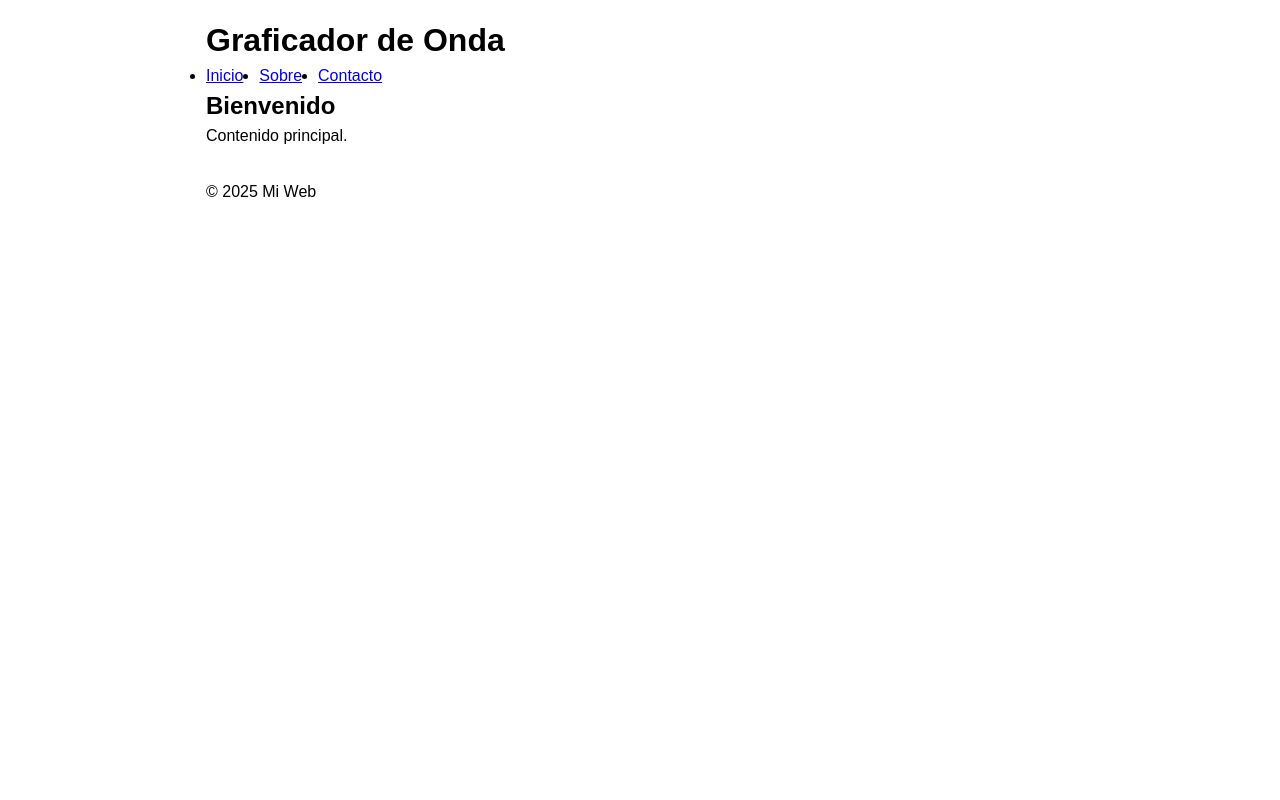
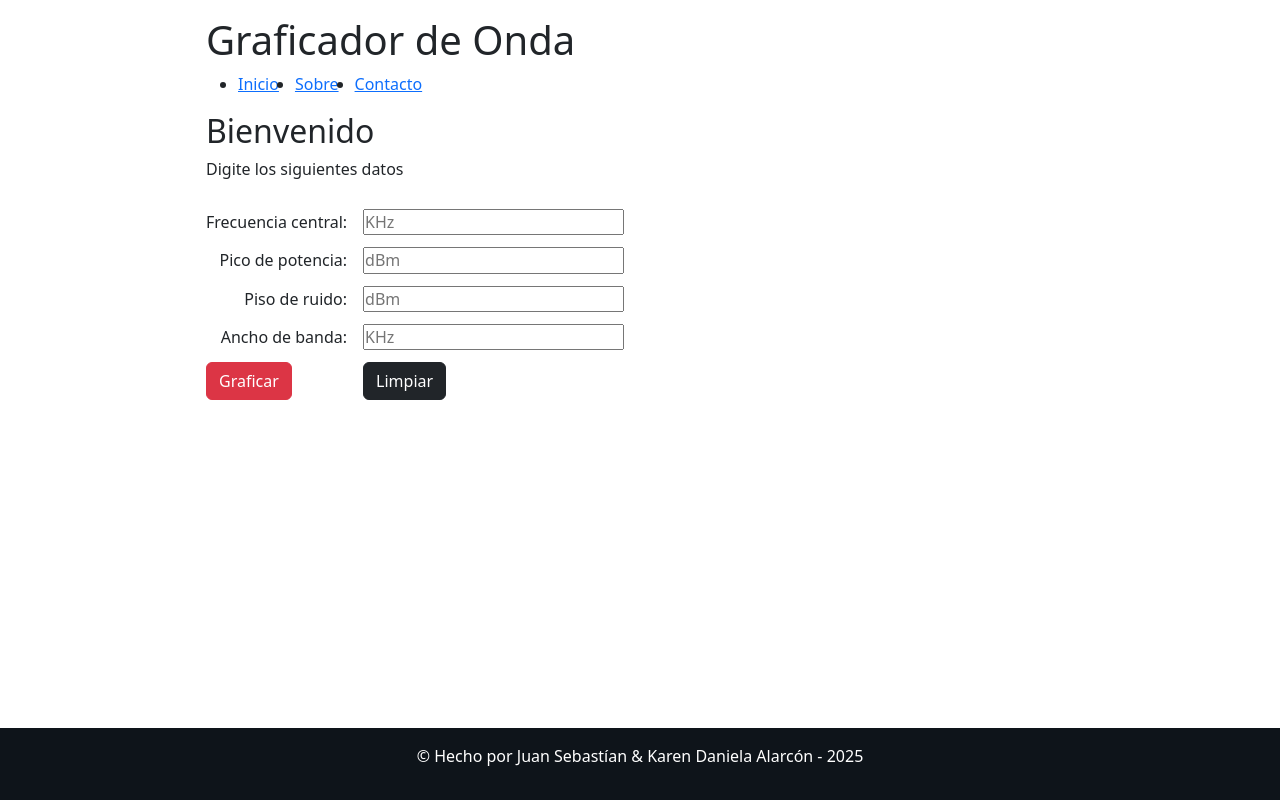
Before and after one commit to Jhonxy123/Graficador_Ondas, a Flask app: page / in a window 1280 px wide. Run offline with Flask 3, Linux system fonts and the light colour scheme.

Commit message:
:lipstick: Agregando front-end base

```diff
--- a/static/style.css
+++ b/static/style.css
@@ -7,13 +7,27 @@
   box-sizing: border-box;
 }
 
-  /* 2) Layout móvil (100% ancho) */
+/* 2) html/body full-height y body flex-column */
+html, body {
+  height: 100%;
+}
 body {
+  display: flex;
+  flex-direction: column;
+  min-height: 100vh;
   font-family: sans-serif;
+  /* interlineado general tipo 1.5 */
   line-height: 1.5;
+}
+
+/* 3) Wrapper que contiene header/nav/main y controla ancho y padding */
+.wrapper {
+  flex: 1;       /* empuja el footer abajo */
+  width: 100%;
   padding: 1rem;
 }
 
+/* 4) Estructura interna */
 header {
   display: flex;
   justify-content: space-between;
@@ -30,21 +44,65 @@
   border: none;
 }
 
-  /* Ejemplo de sección en móvil */
+/* 5) Interlineado en tu contenido */
 main section {
   margin-bottom: 2rem;
+  line-height: 1.4;
 }
 
-  /* 3) Media Queries: tablet en adelante */
+/* 6) Form en grid de 2 columnas */
+main section form {
+  display: grid;
+  grid-template-columns: auto 1fr;
+  column-gap: 1rem;
+  row-gap: 0.75rem;
+  align-items: center;
+}
+
+/* 7) El párrafo introductorio ocupa ambas columnas */
+main section form p {
+  grid-column: 1 / -1;
+  margin-bottom: 1rem;
+}
+
+/* 8) Labels alineados a la derecha */
+main section form label {
+  justify-self: end;
+}
+
+/* 9) Solo los inputs de tipo texto son full-width */
+main section form input[type="text"] {
+  width: 100%;
+}
+
+/* 10) Los botones mantienen su ancho original */
+main section form input[type="submit"],
+main section form input[type="reset"] {
+  width: auto;           /* ancho natural */
+  justify-self: start;   /* los coloca al inicio de su celda */
+}
+
+/* 10) Footer a todo ancho del viewport */
+footer {
+  background-color: #0e141a;
+  text-align: center;
+  padding: 1rem;
+  color: #ffffff;
+  width: 100%;
+}
+
+/* 11) Media Queries: tablet en adelante */
 @media (min-width: 600px) {
-    body {
+  .wrapper {
     max-width: 600px;
     margin: 0 auto;
+    padding: 1rem;
   }
 
   #menu {
     display: block;
   }
+
   #menu-btn {
     display: none;
   }
@@ -55,9 +113,9 @@
   }
 }
 
-  /* 4) Escritorio amplio */
+/* 12) Escritorio amplio */
 @media (min-width: 900px) {
-    body {
+  .wrapper {
     max-width: 900px;
   }
 
--- a/templates/index.html
+++ b/templates/index.html
@@ -3,14 +3,21 @@
 <head>
   <meta charset="UTF-8" />
   <meta name="viewport" content="width=device-width, initial-scale=1.0" />
-  <title>Mi Web Móvil</title>
+  <title>Graficador de onda</title>
   <link rel="stylesheet" href="../static/style.css" />
+  <link href="https://cdn.jsdelivr.net/npm/bootstrap@5.3.6/dist/css/bootstrap.min.css"
+        rel="stylesheet"
+        integrity="sha384-4Q6Gf2aSP4eDXB8Miphtr37CMZZQ5oXLH2yaXMJ2w8e2ZtHTl7GptT4jmndRuHDT"
+        crossorigin="anonymous">
 </head>
 <body>
+  <!-- Wrapper que controla ancho y padding -->
+  <div class="wrapper">
     <header>
       <h1>Graficador de Onda</h1>
       <button id="menu-btn">☰</button>
     </header>
+
     <nav id="menu">
       <ul>
         <li><a href="#inicio">Inicio</a></li>
@@ -18,16 +25,35 @@
         <li><a href="#contacto">Contacto</a></li>
       </ul>
     </nav>
+
     <main>
       <section id="inicio">
         <h2>Bienvenido</h2>
-      <p>Contenido principal.</p>
+        <form>
+          <p>Digite los siguientes datos</p>
+          <label for="Frecuencia_Central">Frecuencia central:</label>
+          <input type="text" id="Frecuencia_Central" name="Frecuencia_Central" placeholder="KHz">
+          <label for="Pico_Potencia">Pico de potencia:</label>
+          <input type="text" id="Pico_Potencia" name="Pico_Potencia" placeholder="dBm">
+          <label for="Piso_Ruido">Piso de ruido:</label>
+          <input type="text" id="Piso_Ruido" name="Piso_Ruido" placeholder="dBm">
+          <label for="Ancho_Banda">Ancho de banda:</label>
+          <input type="text" id="Ancho_Banda" name="Ancho_Banda" placeholder="KHz">
+          <input type="submit" class="btn btn-danger" value="Graficar">
+          <input type="reset" class="btn btn-dark" value="Limpiar">
+        </form>
       </section>
       <!-- más secciones -->
     </main>
+  </div>
+
   <footer>
-    <p>© 2025 Mi Web</p>
+    <p>© Hecho por Juan Sebastían &amp; Karen Daniela Alarcón - 2025</p>
   </footer>
+
   <script src="app.js"></script>
+  <script src="https://cdn.jsdelivr.net/npm/bootstrap@5.3.6/dist/js/bootstrap.bundle.min.js"
+          integrity="sha384-j1CDi7MgGQ12Z7Qab0qlWQ/Qqz24Gc6BM0thvEMVjHnfYGF0rmFCozFSxQBxwHKO"
+          crossorigin="anonymous"></script>
 </body>
 </html>
```
Lines whose indentation alone changed are shown as unchanged.
